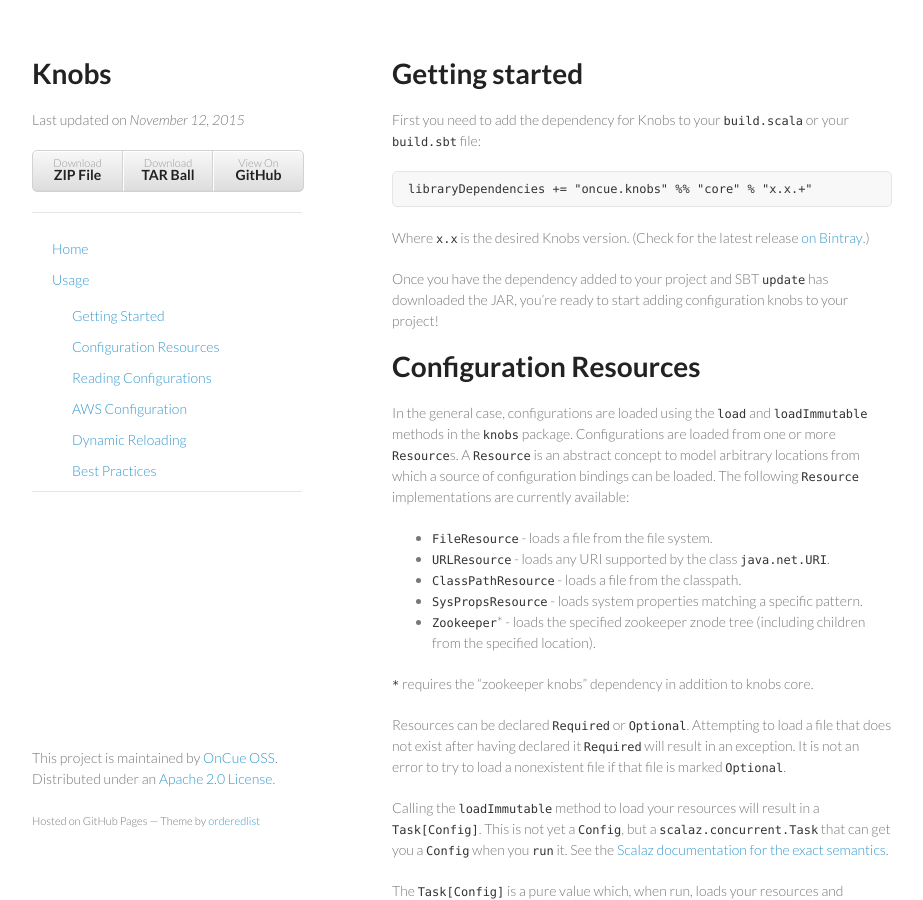
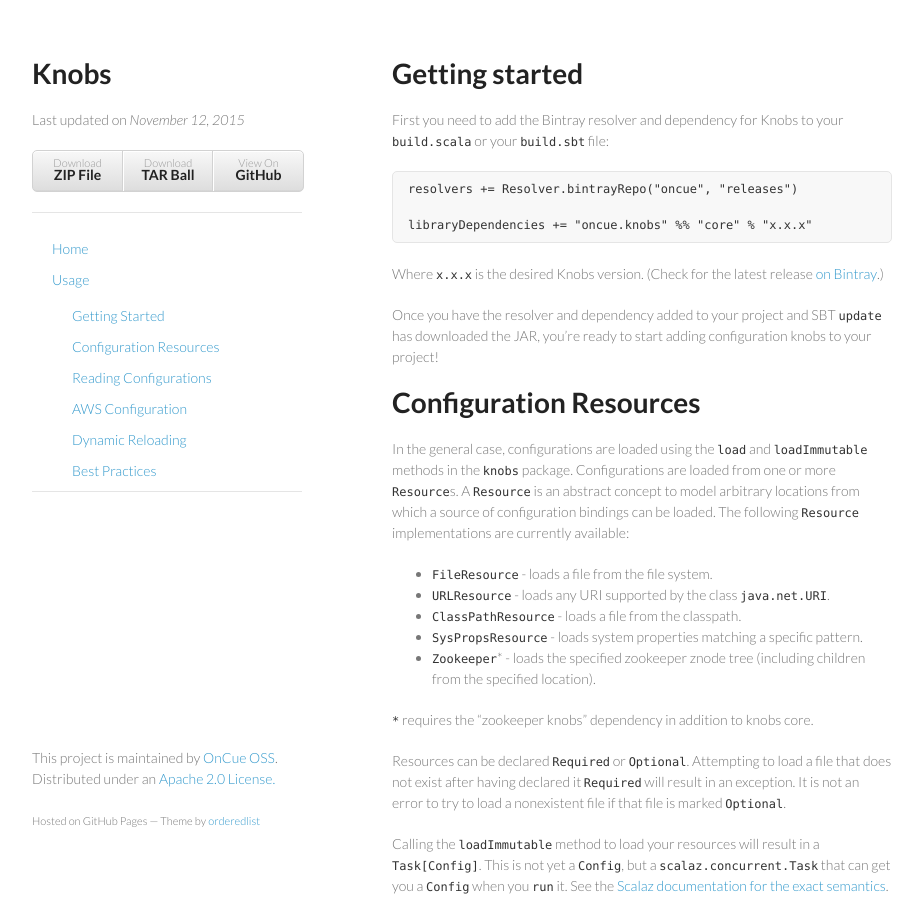
Before and after one commit to Verizon/knobs, a Jekyll site: the page built from usage.md, in a window 1280 px wide and 900 px high. Shown: the whole window, without its empty margins (178-1101 px from the left). Built offline with Jekyll 4.4.1, drawn with Linux system fonts in a browser that asks for light colours; Markdown is read by kramdown in place of the engine named in the settings.

Commit message:
add bintray resolver reference

`````diff
--- a/usage.md
+++ b/usage.md
@@ -8,15 +8,17 @@ section: "usage"
 
 <a name="getting-started"></a>
 
-First you need to add the dependency for Knobs to your `build.scala` or your `build.sbt` file:
+First you need to add the Bintray resolver and dependency for Knobs to your `build.scala` or your `build.sbt` file:
 
-````
-libraryDependencies += "oncue.knobs" %% "core" % "x.x.+"
-````
+```
+resolvers += Resolver.bintrayRepo("oncue", "releases")
 
-Where `x.x` is the desired Knobs version. (Check for the latest release [on Bintray](https://bintray.com/oncue/releases/knobs/view).)
+libraryDependencies += "oncue.knobs" %% "core" % "x.x.x"
+```
 
-Once you have the dependency added to your project and SBT `update` has downloaded the JAR, you're ready to start adding configuration knobs to your project!
+Where `x.x.x` is the desired Knobs version. (Check for the latest release [on Bintray](https://bintray.com/oncue/releases/knobs/view).)
+
+Once you have the resolver and dependency added to your project and SBT `update` has downloaded the JAR, you're ready to start adding configuration knobs to your project!
 
 <a name="resources"></a>
 
`````
